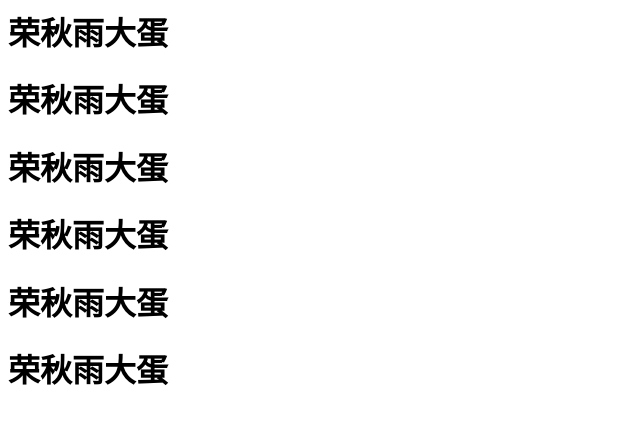
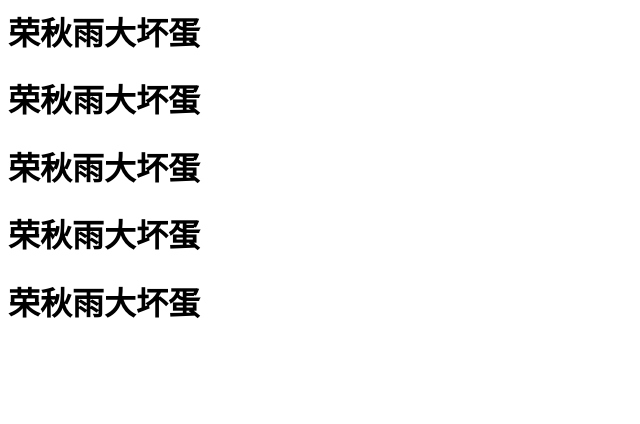
Before and after one commit to Code-Bobbo/Code-Bobbo.github.io, a plain HTML site: page index.html in a window 1280 px wide. Shown: the whole page, without its empty margins (0-640 px from the left). Drawn offline with Linux system fonts and the light colour scheme.

Commit message:
Update index.html

```diff
--- a/index.html
+++ b/index.html
@@ -1 +1 @@
-<h1> 荣秋雨大蛋</h1><h1> 荣秋雨大蛋</h1><h1> 荣秋雨大蛋</h1><h1> 荣秋雨大蛋</h1><h1> 荣秋雨大蛋</h1><h1> 荣秋雨大蛋</h1>
+<h1> 荣秋雨大坏蛋</h1><h1> 荣秋雨大坏蛋</h1><h1> 荣秋雨大坏蛋</h1><h1> 荣秋雨大坏蛋</h1><h1> 荣秋雨大坏蛋</h1>
```
